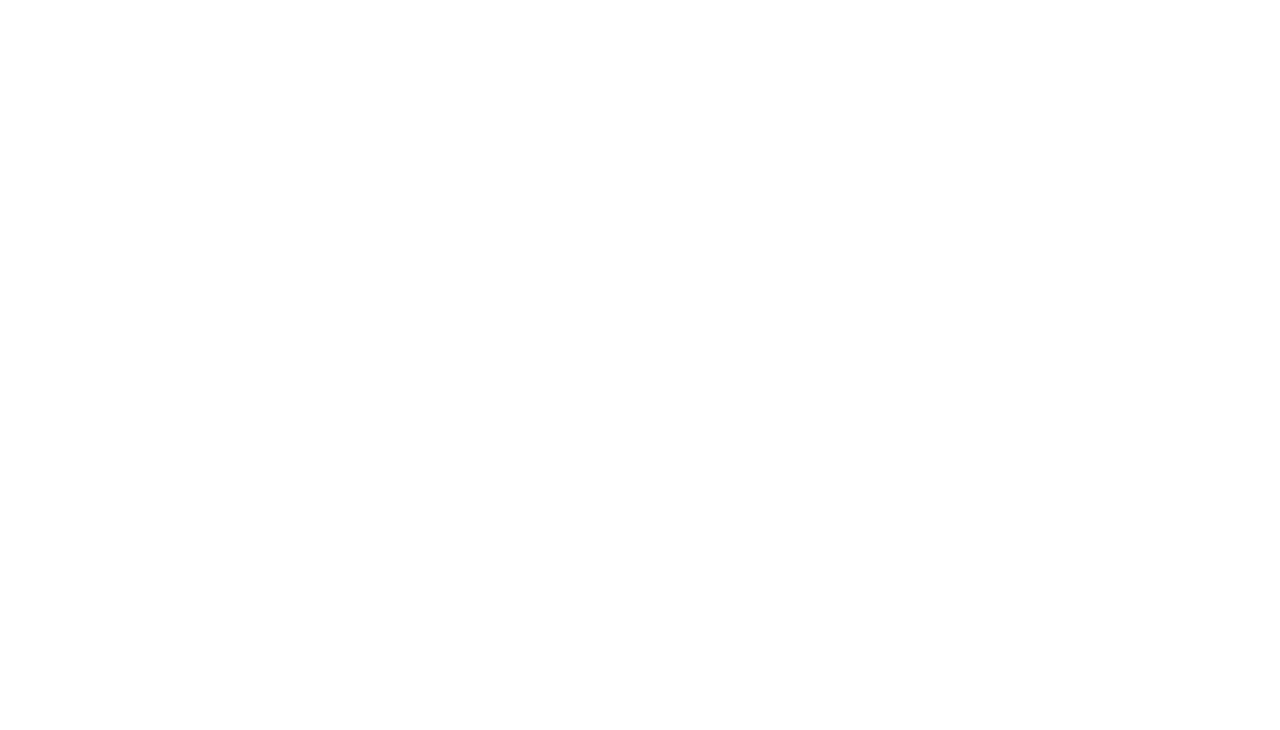
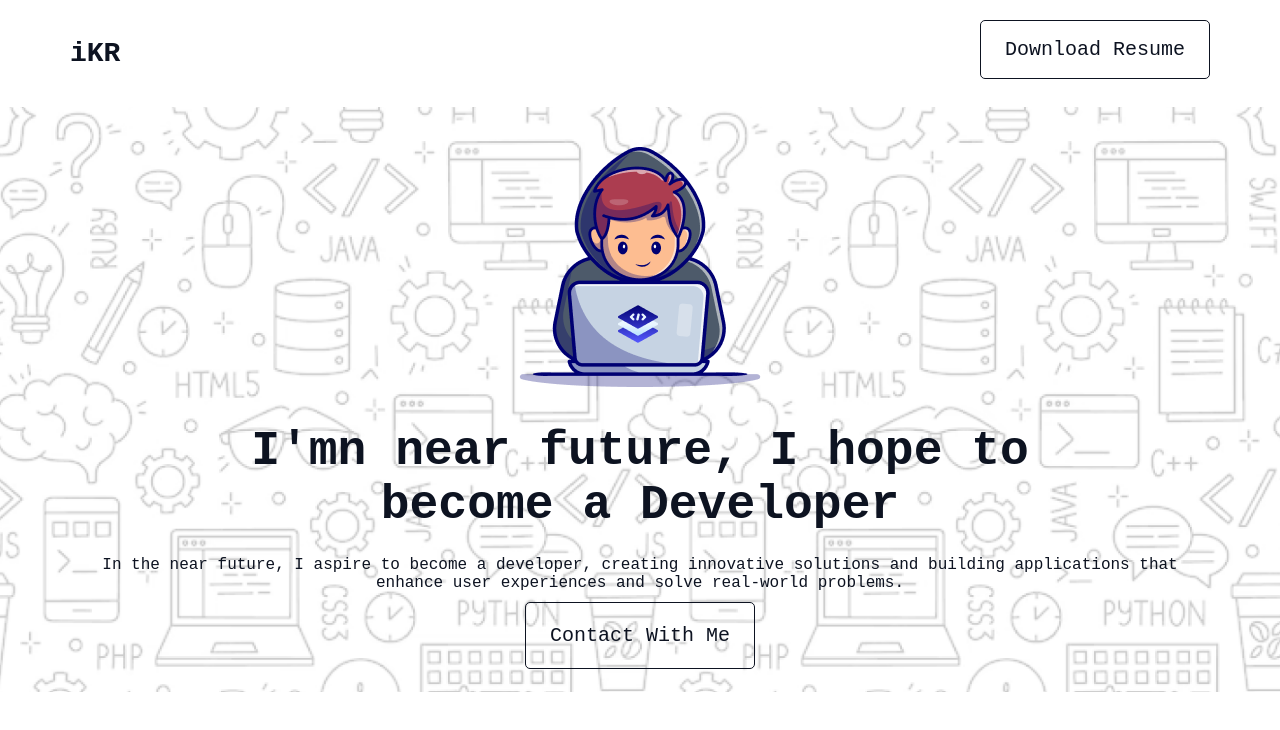
Before and after one commit to avoiddeveloper/Assignment-01, a plain HTML site: page index.html in a window 1280 px wide. Drawn offline with Linux system fonts and the light colour scheme; a web font is replaced by a local one.

Commit message:
navbar and banner part added

```diff
--- a/css/style.css
+++ b/css/style.css
@@ -10,7 +10,7 @@ ul,li {
     list-style-type: none;
     display: inline-block;
 }
-a  {
+a {
    text-decoration: none;
 }
 .container {
@@ -19,3 +19,66 @@ a  {
 }
 
 /* Navbar Part CSS*/
+#navbar {
+    padding: 38px 0px;
+}
+.nav_container {
+    display: flex;
+    justify-content: space-between;
+}
+.logo a{
+    font-size: 28px;
+    font-weight: 800;
+    color: #0D1321;
+}
+.navlink a {
+    font-size: 20px;
+    font-weight: 500;
+    color: #0D1321;
+    padding: 17px 24px;
+    border: 1px solid #0D1321;
+    border-radius: 5px;
+    transition: all linear 0.2s;
+}
+.navlink a:hover {
+    background-color: #0D1321;
+    color: #fff;
+}
+
+
+/* Banner Part CSS */
+#banner {
+    background-image: url(../assets/Hero-bg.png);
+    background-repeat: no-repeat;
+    background-position: center;
+    background-size: cover;
+    padding: 40px 0px 45px 0px;
+}
+.banner_container {
+    text-align: center;
+}
+.banner_container h1 {
+    font-size: 48px;
+    font-weight: 800;
+    color: #0D1321;
+    margin: 32px 0px 24px 0px;
+}
+.banner_container p {
+    font-size: 16px;
+    font-weight: 400;
+    color: #0D1321;
+    margin-bottom: 32px;
+}
+.banner_container a {
+    font-size: 20px;
+    font-weight: 500;
+    color: #0D1321;
+    padding: 21px 24px;
+    border: 1px solid #0D1321;
+    border-radius: 5px;
+    transition: all linear 0.2s;
+}
+.banner_container a:hover {
+    background-color: #0D1321;
+    color: #fff;
+}
--- a/index.html
+++ b/index.html
@@ -8,7 +8,29 @@
 </head>
 <body>
     <header>
+        <!-- Navbar Part -->
+        <nav id="navbar" class="container nav_container">
+            <div class="logo">
+                <a href="index.html">iKR</a>
+            </div>
 
+            <div class="navlink">
+                <a href="#">Download Resume</a>
+            </div>
+        </nav>
+        <!-- Navbar Part -->
+
+        <!-- Banner Part -->
+         <section id="banner">
+            <div class="container banner_container">
+                <img src="assets/Group.png" alt="group">
+                <h1>I'mn near future, I hope to  <br> become a Developer</h1>
+                <p>In the near future, I aspire to become a developer, creating innovative solutions and building applications that enhance user experiences and solve real-world problems.</p>
+                <a href="#">Contact With Me</a>
+            </div>
+
+         </section>
+        <!-- Banner Part -->
     </header>
 
     <main>
```
